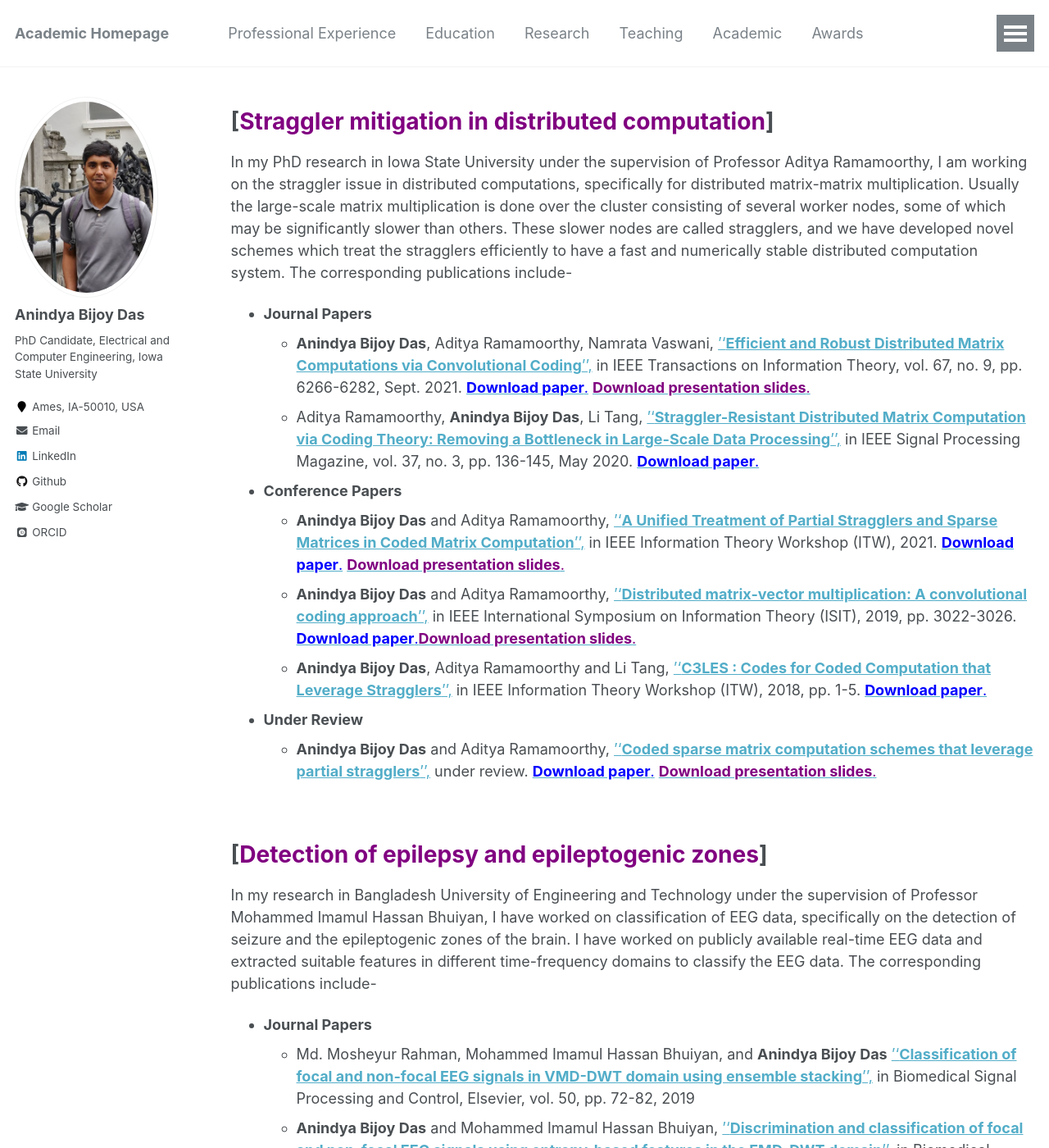
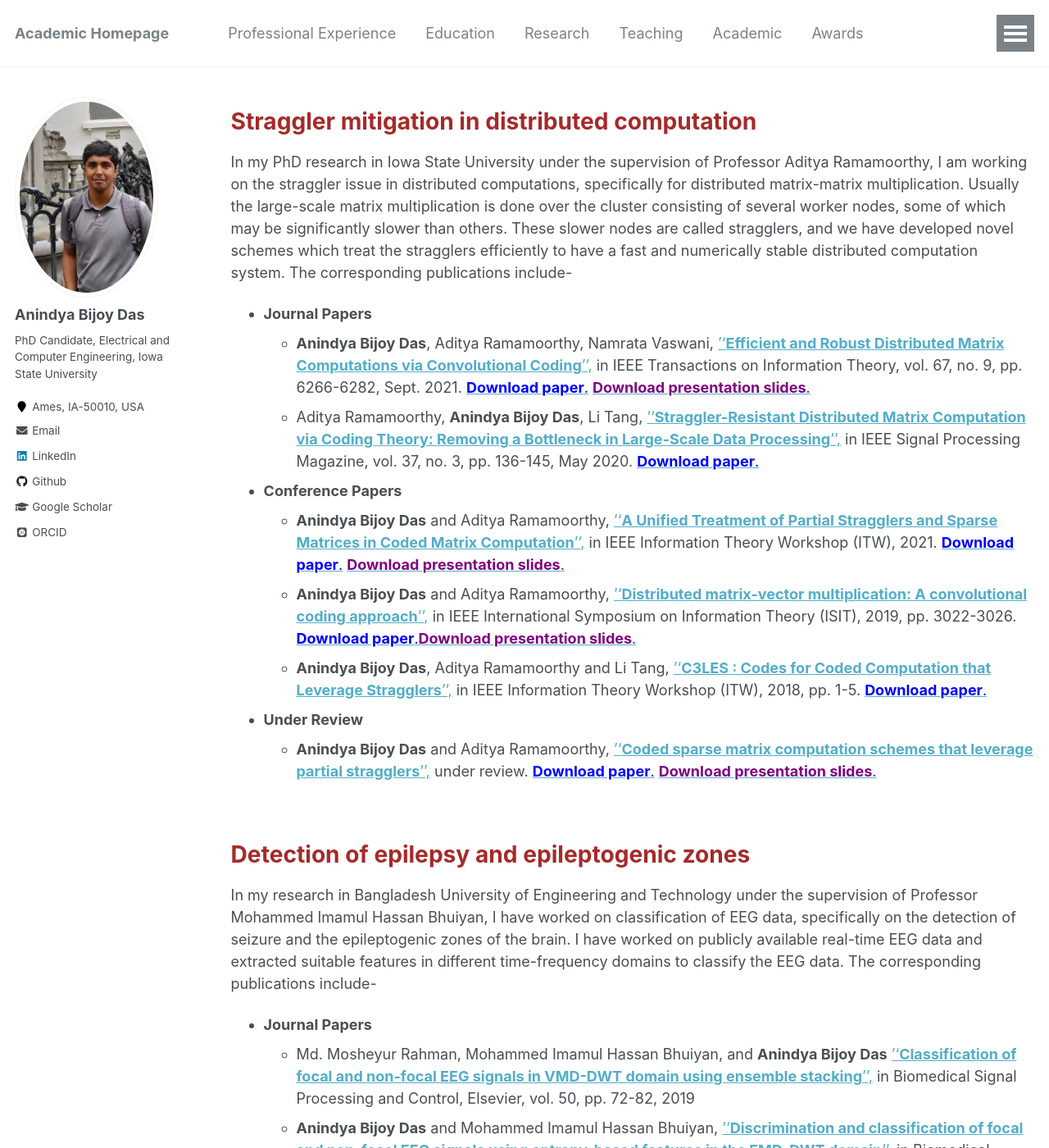
Before and after one commit to anindyabijoydas/portfolio, a Jekyll site: the page built from _pages/research.md, in a window 1280 px wide and 1400 px high. Shown: the whole window at 82% size. Built offline with Jekyll 4.4.1, drawn with Linux system fonts in a browser that asks for light colours; some web fonts are replaced.

Commit message:
Update research.md

```diff
--- a/_pages/research.md
+++ b/_pages/research.md
@@ -7,7 +7,7 @@ redirect_from:
 
 {% include base_path %}
 
-[<span style="color:purple">**Straggler mitigation in distributed computation**</span>]
+<span style="color:brown">**Straggler mitigation in distributed computation**</span>
 ======
 In my PhD research in Iowa State University under the supervision of Professor Aditya Ramamoorthy, I am working on the straggler issue in distributed computations, specifically for distributed matrix-matrix multiplication. Usually the large-scale matrix multiplication is done over the cluster consisting of several worker nodes, some of which may be significantly slower than others. These slower nodes are called stragglers, and we have developed novel schemes which treat the stragglers efficiently to have a fast and numerically stable distributed computation system. The corresponding publications include-
 
@@ -25,7 +25,7 @@ In my PhD research in Iowa State University under the supervision of Professor A
 <br /> <br />
 
 
-[<span style="color:purple">**Detection of epilepsy and epileptogenic zones**</span>]
+<span style="color:brown">**Detection of epilepsy and epileptogenic zones**</span>
 ======
 In my research in Bangladesh University of Engineering and Technology under the supervision of Professor Mohammed Imamul Hassan Bhuiyan, I have worked on classification of EEG data, specifically on the detection of seizure and the epileptogenic zones of the brain. I have worked on publicly available real-time EEG data and extracted suitable features in different time-frequency domains to classify the EEG data. The corresponding publications include-
 
```
